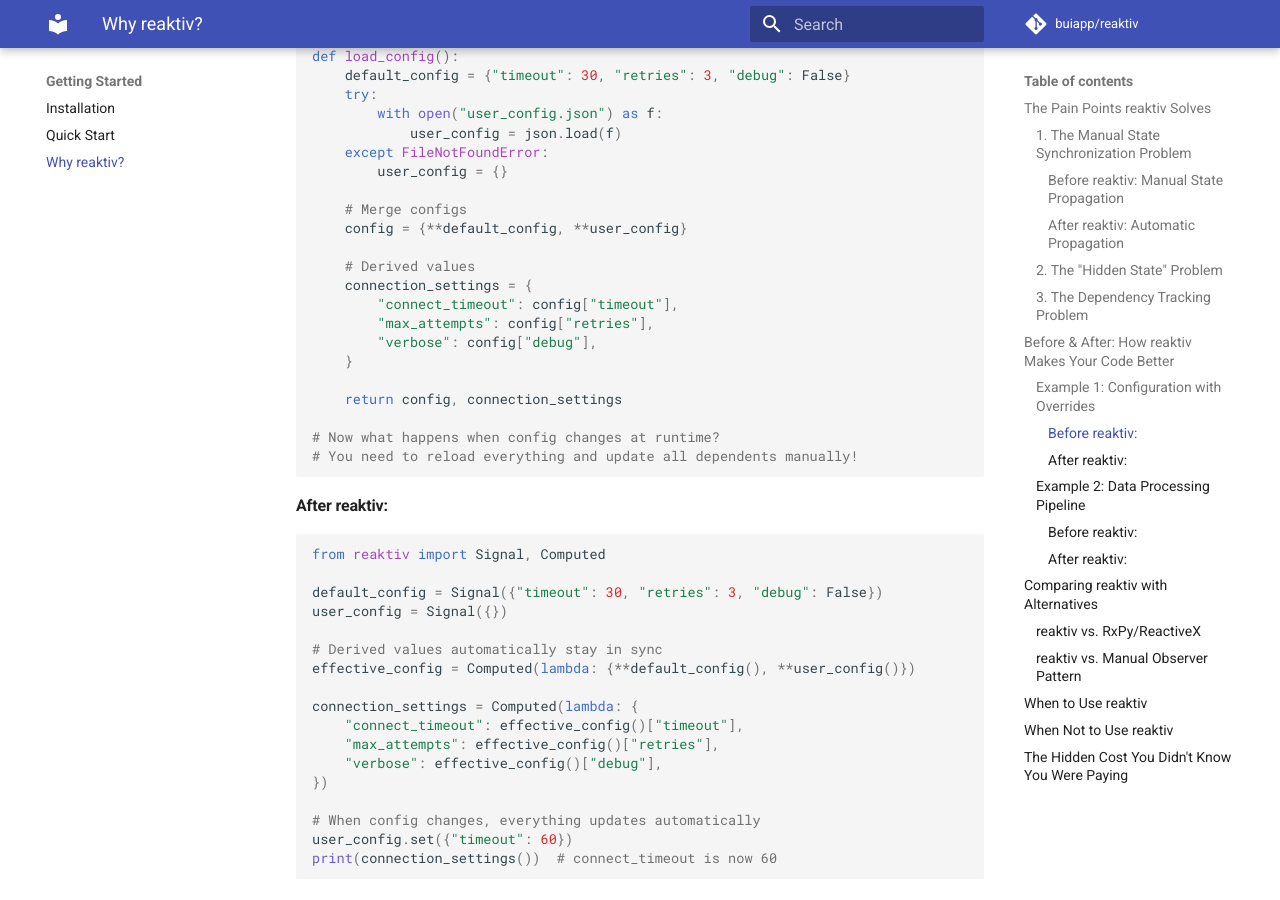
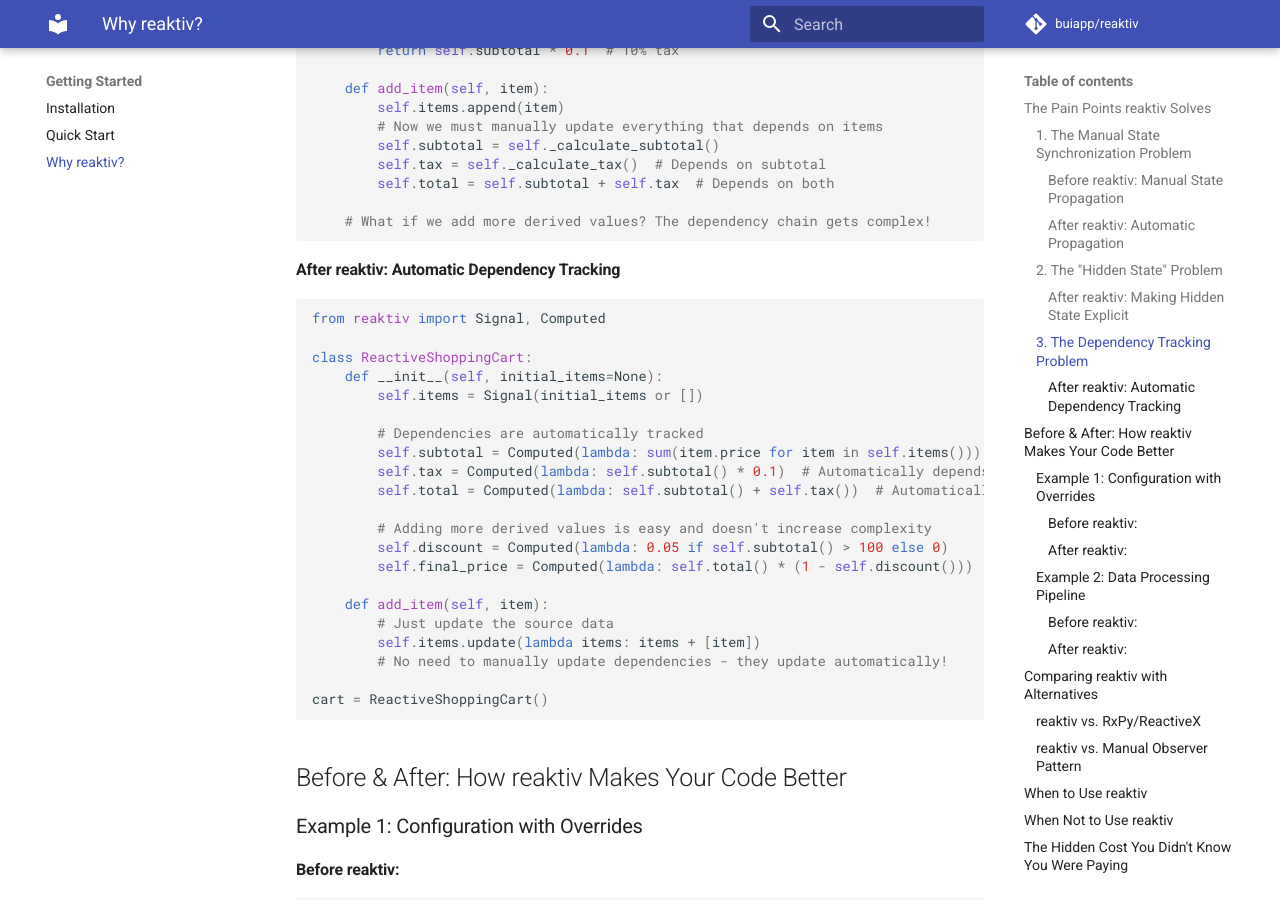
Before and after one commit to buiapp/reaktiv, an MkDocs documentation site: the page built from docs/why-reaktiv.md, in a window 1280 px wide and 900 px high, scrolled down 2164 px. Built offline with MkDocs 1.6.1 and Material for MkDocs 9.7.7, drawn with Linux system fonts in a browser that asks for light colours; comment, search, counter and statistics services are not loaded; some of the changed text lies outside the part shown.

Commit message:
docs: enhance 'why reaktiv' documentation with clearer examples of hidden state management and automatic dependency tracking

````diff
--- a/docs/why-reaktiv.md
+++ b/docs/why-reaktiv.md
@@ -52,11 +52,32 @@
 ```python
 # Without reaktiv: Hidden state management
 def get_total_price(items, tax_rate):
-    subtotal = sum(item.price for item in items)
+    subtotal = sum(item["price"] for item in items)
     return subtotal * (1 + tax_rate)
 
 # This function is called in many places
 # If items or tax_rate changes, you need to manually recalculate everywhere
+```
+
+#### After reaktiv: Making Hidden State Explicit
+
+```python
+from reaktiv import Signal, Computed
+
+# Make state explicit with signals
+items = Signal([])
+tax_rate = Signal(0.1)
+
+# Hidden state becomes explicit computed values
+subtotal = Computed(lambda: sum(item["price"] for item in items()))
+total_price = Computed(lambda: subtotal() * (1 + tax_rate()))
+
+# Now when items or tax_rate changes, total_price updates automatically
+items.set([{"price": 10}, {"price": 20}])
+print(total_price())  # 33.0
+
+tax_rate.set(0.2)
+print(total_price())  # 36.0 - automatically recalculated
 ```
 
 ### 3. The Dependency Tracking Problem
@@ -86,6 +107,32 @@
         self.total = self.subtotal + self.tax  # Depends on both
 
     # What if we add more derived values? The dependency chain gets complex!
+```
+
+#### After reaktiv: Automatic Dependency Tracking
+
+```python
+from reaktiv import Signal, Computed
+
+class ReactiveShoppingCart:
+    def __init__(self, initial_items=None):
+        self.items = Signal(initial_items or [])
+
+        # Dependencies are automatically tracked
+        self.subtotal = Computed(lambda: sum(item.price for item in self.items()))
+        self.tax = Computed(lambda: self.subtotal() * 0.1)  # Automatically depends on subtotal
+        self.total = Computed(lambda: self.subtotal() + self.tax())  # Automatically depends on both
+
+        # Adding more derived values is easy and doesn't increase complexity
+        self.discount = Computed(lambda: 0.05 if self.subtotal() > 100 else 0)
+        self.final_price = Computed(lambda: self.total() * (1 - self.discount()))
+
+    def add_item(self, item):
+        # Just update the source data
+        self.items.update(lambda items: items + [item])
+        # No need to manually update dependencies - they update automatically!
+
+cart = ReactiveShoppingCart()
 ```
 
 ## Before & After: How reaktiv Makes Your Code Better
````
